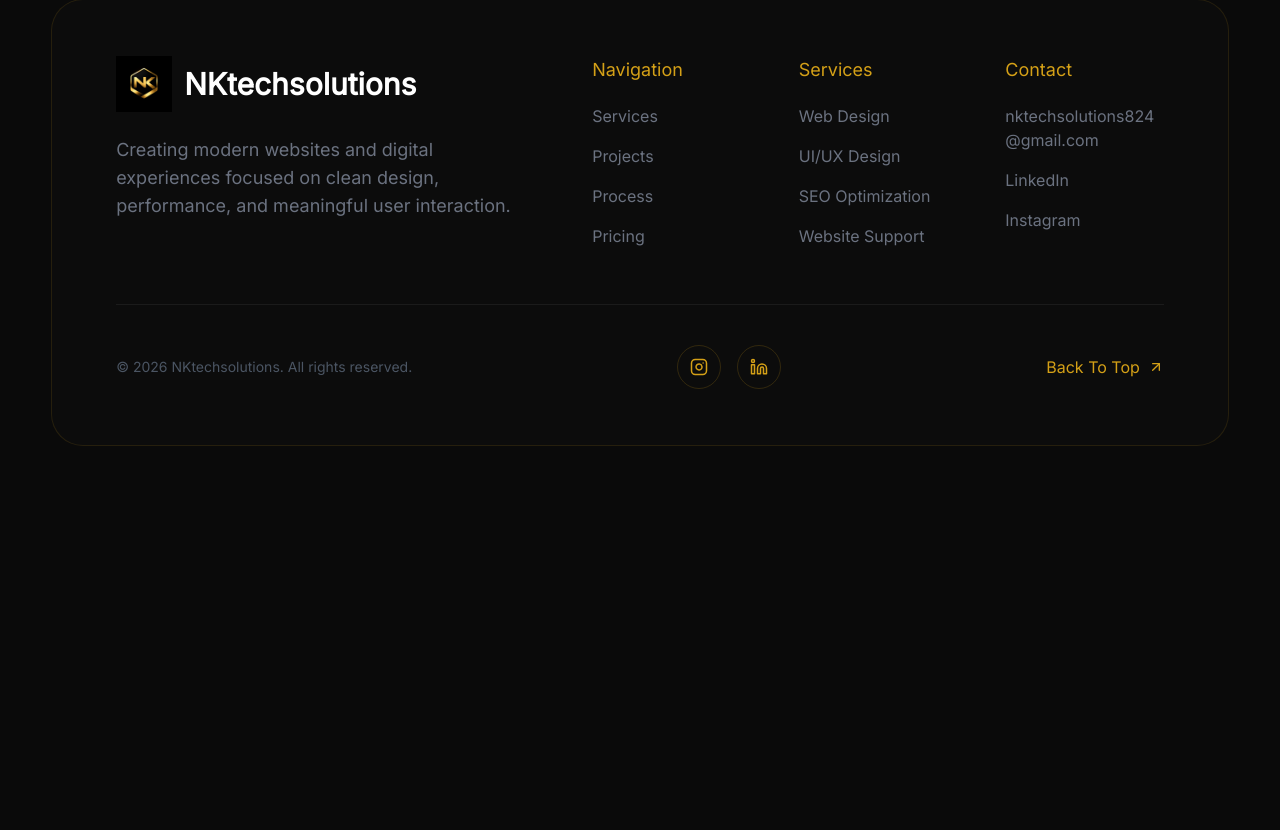
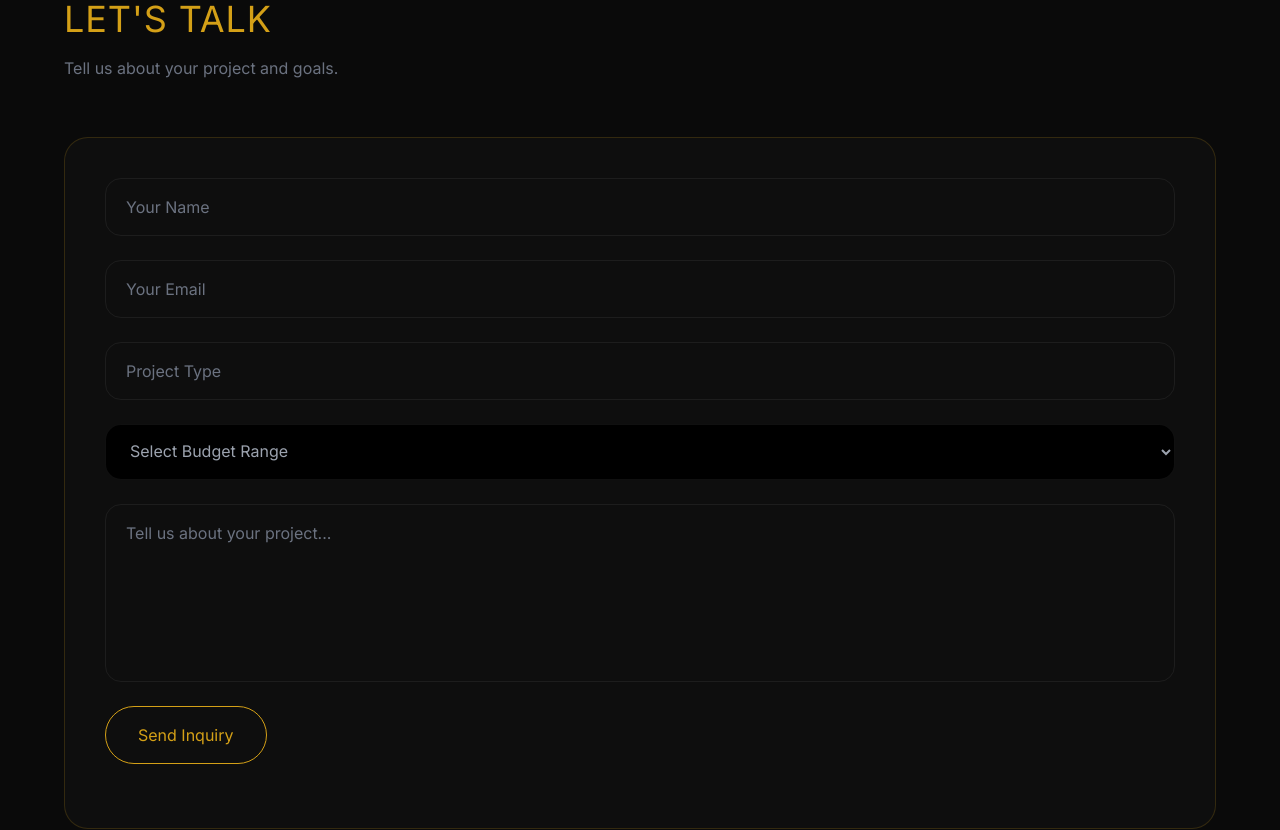
Before and after one commit to NKTechSolutionsLab/agency, a React (Vite) app: page / in a window 1280 px wide. Shown: the part 7474-8304 px from the top of the page. Before the commit the page ends 7960 px from the top, so only its background shows below. Built offline with nearby package versions, Linux system fonts and the light colour scheme.

Commit message:
contact form

```diff
--- a/src/App.jsx
+++ b/src/App.jsx
@@ -9,6 +9,7 @@ import WhyChoose from './components/WhyChoose'
 import Pricing from './components/Pricing'
 import CTA from './components/CTA'
 import Footer from './components/Footer'
+import ContactForm from './components/ContactForm'
 
 function App() {
   return (
@@ -23,6 +24,7 @@ function App() {
       <WhyChoose />
       <Pricing />
       <CTA />
+      <ContactForm />
       <Footer />
     </main>
   )
--- /dev/null
+++ b/src/components/ContactForm.jsx
@@ -0,0 +1,205 @@
+import { useState } from "react";
+
+export default function ContactForm() {
+  const [result, setResult] = useState("");
+
+  const onSubmit = async (event) => {
+    event.preventDefault();
+
+    setResult("Sending...");
+
+    const formData = new FormData(event.target);
+
+    formData.append("access_key", "efe0731d-42ad-472f-af85-33c16fbaa58f");
+
+    const response = await fetch("https://api.web3forms.com/submit", {
+      method: "POST",
+      body: formData,
+    });
+
+    const data = await response.json();
+
+    if (data.success) {
+      setResult("Inquiry submitted successfully.");
+      event.target.reset();
+    } else {
+      setResult("Something went wrong.");
+    }
+  };
+
+  return (
+    <section id="contact" className="w-full py-20">
+      <div className="w-[90%] mx-auto">
+        {/* Heading */}
+        <div className="mb-14">
+          <h2
+            className="
+              uppercase
+              text-2xl
+              lg:text-4xl
+              text-[#D4A017]
+              font-light
+              tracking-wide
+              mb-4
+            "
+          >
+            Let's Talk
+          </h2>
+
+          <p className="text-gray-500 max-w-2xl leading-relaxed">
+            Tell us about your project and goals.
+          </p>
+        </div>
+
+        {/* Form */}
+        <form
+          onSubmit={onSubmit}
+          className="
+            border
+            border-[#d4a01730]
+            bg-[#ffffff05]
+            rounded-3xl
+            p-6
+            lg:p-10
+            flex
+            flex-col
+            gap-6
+          "
+        >
+          {/* Name */}
+          <input
+            type="text"
+            name="name"
+            placeholder="Your Name"
+            required
+            className="
+              bg-transparent
+              border
+              border-[#ffffff10]
+              rounded-2xl
+              px-5
+              py-4
+              outline-none
+              text-white
+              placeholder:text-gray-500
+              focus:border-[#D4A017]
+              transition-all
+            "
+          />
+
+          {/* Email */}
+          <input
+            type="email"
+            name="email"
+            placeholder="Your Email"
+            required
+            className="
+              bg-transparent
+              border
+              border-[#ffffff10]
+              rounded-2xl
+              px-5
+              py-4
+              outline-none
+              text-white
+              placeholder:text-gray-500
+              focus:border-[#D4A017]
+              transition-all
+            "
+          />
+
+          {/* Project Type */}
+          <input
+            type="text"
+            name="project"
+            placeholder="Project Type"
+            className="
+              bg-transparent
+              border
+              border-[#ffffff10]
+              rounded-2xl
+              px-5
+              py-4
+              outline-none
+              text-white
+              placeholder:text-gray-500
+              focus:border-[#D4A017]
+              transition-all
+            "
+          />
+
+          {/* Budget */}
+          <select
+            name="budget"
+            required
+            className="
+              bg-black
+              border
+              border-[#ffffff10]
+              rounded-2xl
+              px-5
+              py-4
+              outline-none
+              text-gray-400
+              focus:border-[#D4A017]
+              transition-all
+            "
+          >
+            <option value="">Select Budget Range</option>
+
+            <option>$500 - $1000</option>
+
+            <option>$1000 - $2500</option>
+
+            <option>$2500+</option>
+          </select>
+
+          {/* Message */}
+          <textarea
+            name="message"
+            placeholder="Tell us about your project..."
+            rows="6"
+            required
+            className="
+              bg-transparent
+              border
+              border-[#ffffff10]
+              rounded-2xl
+              px-5
+              py-4
+              outline-none
+              text-white
+              placeholder:text-gray-500
+              focus:border-[#D4A017]
+              transition-all
+              resize-none
+            "
+          ></textarea>
+
+          {/* Button */}
+          <button
+            type="submit"
+            className="
+              border
+              border-[#D4A017]
+              px-8
+              py-4
+              rounded-full
+              text-[#D4A017]
+              hover:bg-[#D4A017]
+              hover:text-black
+              transition-all
+              duration-300
+              w-fit
+            "
+          >
+            Send Inquiry
+          </button>
+
+          {/* Result */}
+          <p className="text-gray-400">{result}</p>
+        </form>
+      </div>
+    </section>
+  );
+}
```
